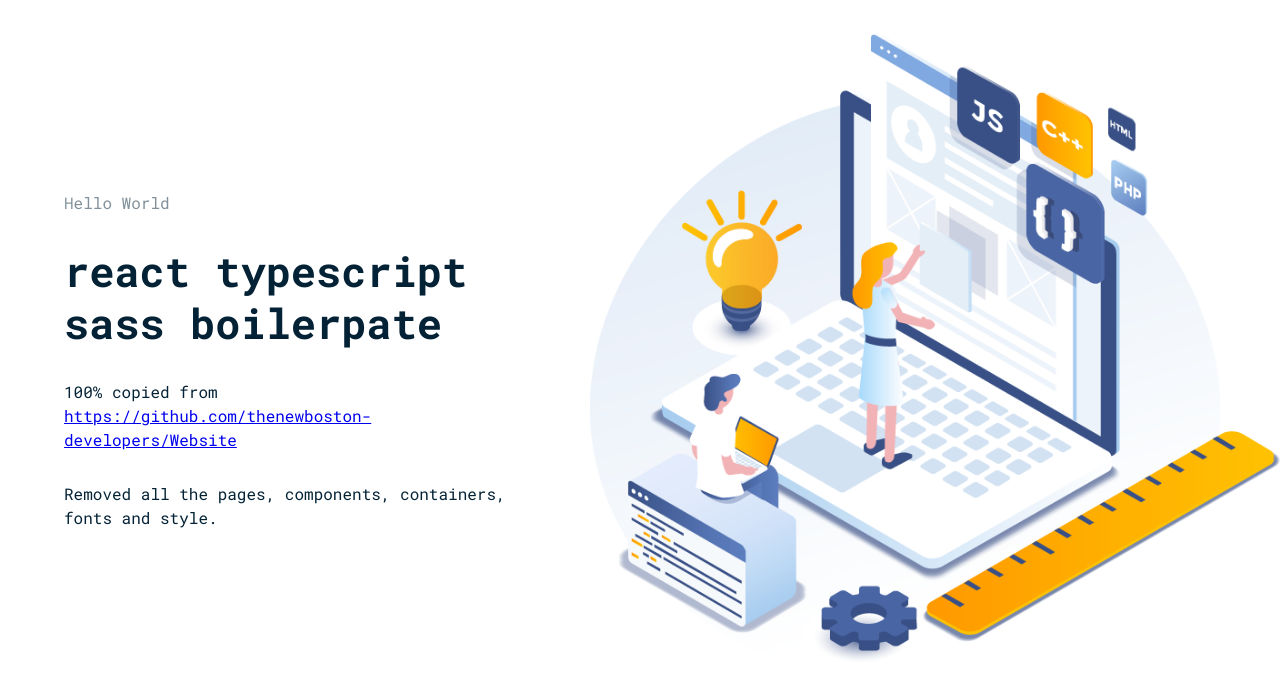
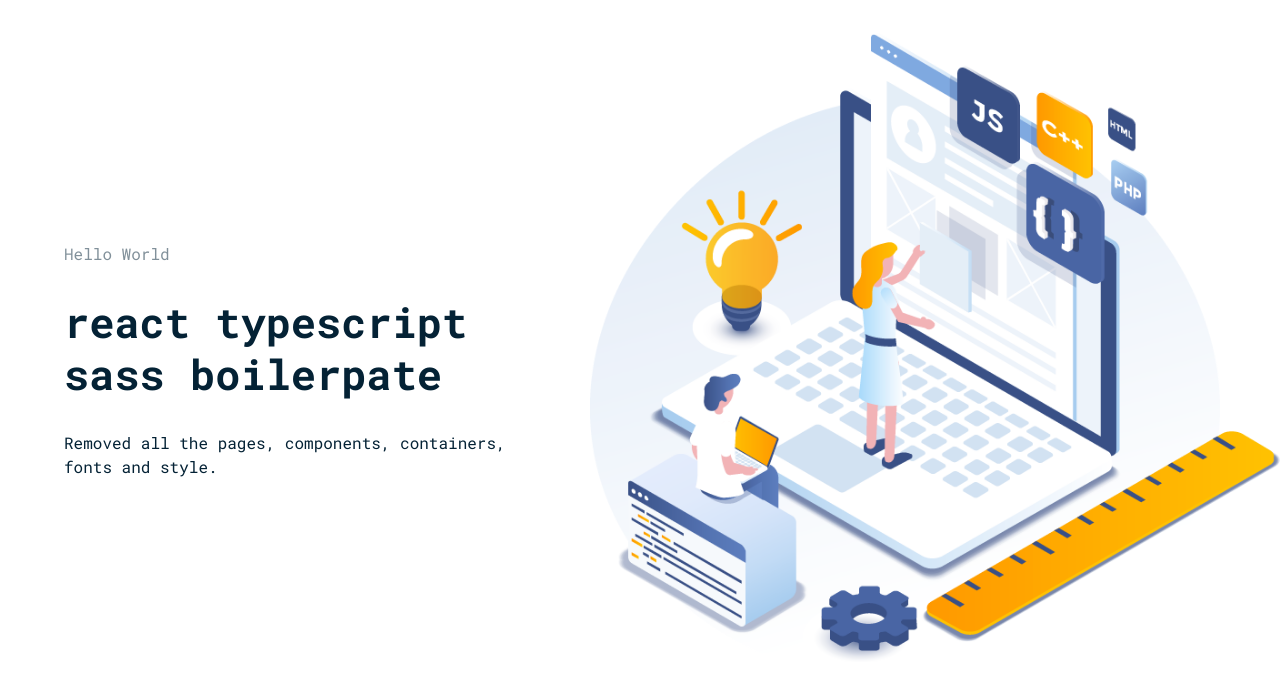
Before and after one commit to mohitkyadav/react-ts-sass-boilerplate, a React (Create React App) app: page / in a window 1280 px wide. Shown: the top 698 px of the page. Built offline with nearby package versions, Linux system fonts and the light colour scheme.

Commit message:
Update index.tsx

```diff
--- a/src/containers/Home/HomeHero/index.tsx
+++ b/src/containers/Home/HomeHero/index.tsx
@@ -2,7 +2,6 @@ import React, {FC, useEffect, useState} from 'react';
 import clsx from 'clsx';
 import shuffle from 'lodash/shuffle';
 
-import {A} from '../../../components';
 import HelloWorld, {HelloWorldKeys, defaultHelloWorld} from './hello-world';
 import Hero from './Hero.png';
 import './HomeHero.scss';
@@ -47,10 +46,6 @@ const HomeHero: FC = () => {
           <div className="HomeHero__left-content-container">
             <span className={clsx('HomeHero__hello-world', helloFadeClass)}>{helloText}</span>
             <h1 className="HomeHero__title">react typescript sass boilerpate</h1>
-            <h2 className="HomeHero__subtitle">100% copied from</h2>
-            <A href="https://github.com/thenewboston-developers/Website">
-              https://github.com/thenewboston-developers/Website
-            </A>
             <h2 className="HomeHero__subtitle">Removed all the pages, components, containers, fonts and style.</h2>
           </div>
         </div>
```
